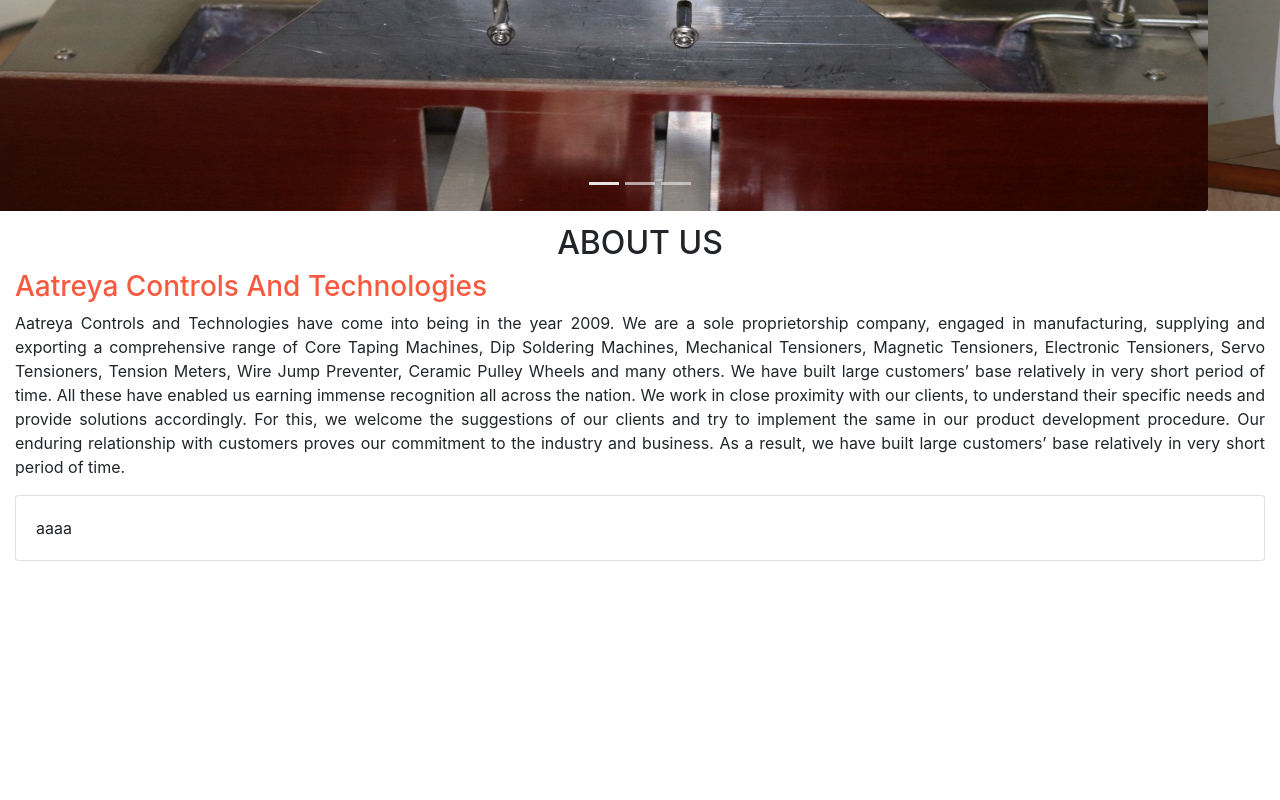
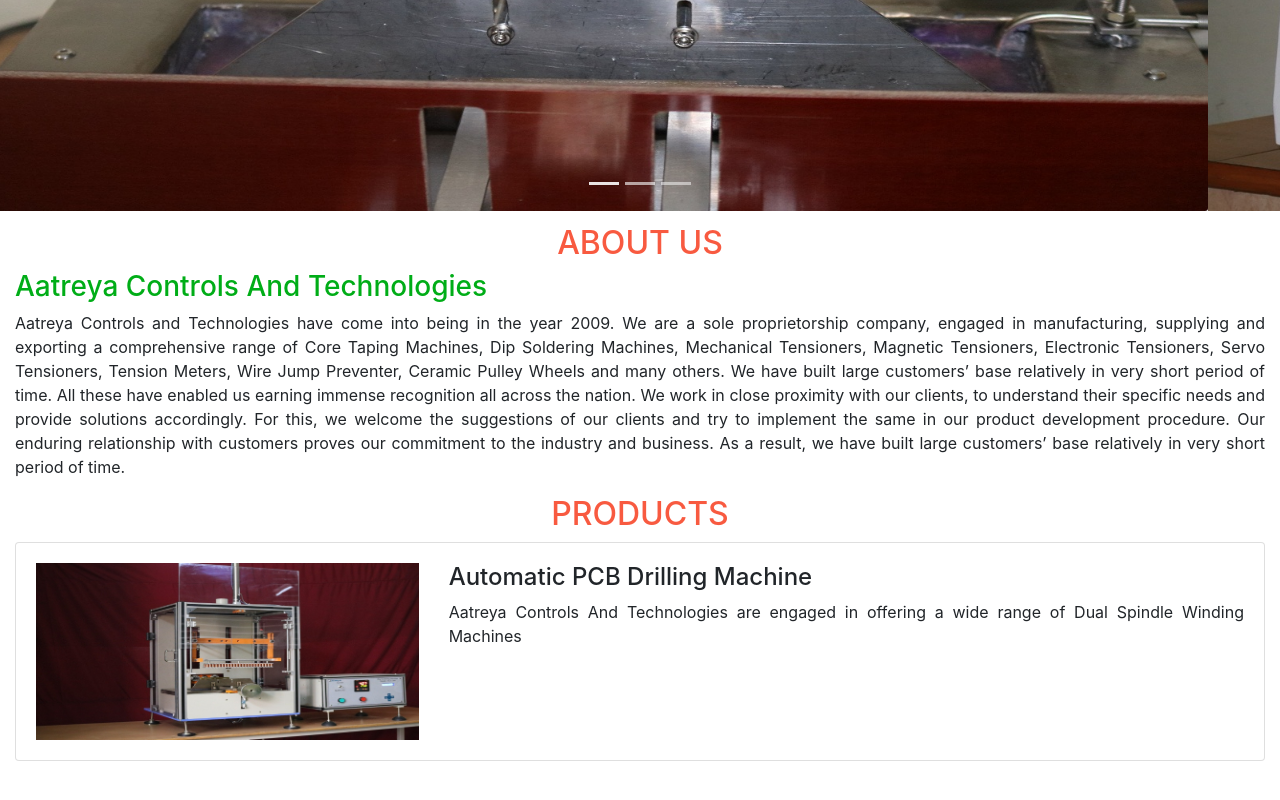
Before and after one commit to hemanthkj/aatreya-chandan, a plain HTML site: page index.html in a window 1280 px wide. Shown: the part 504-1304 px from the top of the page. Before the commit the page ends 1065 px from the top, so only its background shows below. Drawn offline with nearby package versions, Linux system fonts and the light colour scheme.

Commit message:
added products card

```diff
--- a/index.html
+++ b/index.html
@@ -90,17 +90,17 @@
     </section>
 
     <!-- ABOUT SECTION -->
-    <div class="container-fluid">
+    <div class="container-fluid" style="margin-bottom:5%">
         <section style="margin-top:1%">
 
             <div class="row">
                 <div class="col-md-12 text-center">
-                    <h2>ABOUT US</h2>
+                    <h2 style="color:#f85a40">ABOUT US</h2>
                 </div>
             </div>
             <div class="row">
                 <div class="col-md-12 text-left">
-                    <h3 style="color:#f85a40">Aatreya Controls And Technologies</h3>
+                    <h3 style="color:#00ad17">Aatreya Controls And Technologies</h3>
                 </div>
             </div>
             <p class="text-justify">Aatreya Controls and Technologies have come into being in the year 2009. We are a
@@ -117,14 +117,32 @@
                 customers’ base relatively in very short period of time.</p>
         </section>
         <secction style="margin-top:1%">
-<div class="row">
-
-    <div class="col-md-12">
-            <div class="card">
-                    <div class="card-body">aaaa</div>
+            <div class="row">
+                <div class="col-md-12 text-center"><h2 style="color:#f85a40">PRODUCTS</h2></div>
+            </div>
+            <div class="row">
+                <div class="col-md-12">
+                    <div class="card">
+                        <div class="card-body">
+                            <div class="row">
+                                <div class="col-md-4 text-center"><img src="./assets/Images/sd6.jpg" width="100%" height="100%"></div>
+                                <div class="col-md-8 text-center">
+                                    <div class="row">
+                                        <div class="col-md-12 text-left">
+                                                <h4>Automatic PCB Drilling Machine</h4>
+                                        </div>
+                                    </div>
+                                    <div class="row">
+                                            <div class="col-md-12 text-justify">
+                                                <p>Aatreya Controls And Technologies are engaged in offering a wide range of Dual Spindle Winding Machines</p>
+                                            </div>
+                                    </div>
+                                </div>
+                            </div>
+                        </div>
+                    </div>
                 </div>
-    </div>
-</div>
+            </div>
         </secction>
     </div>
 </main>
```
